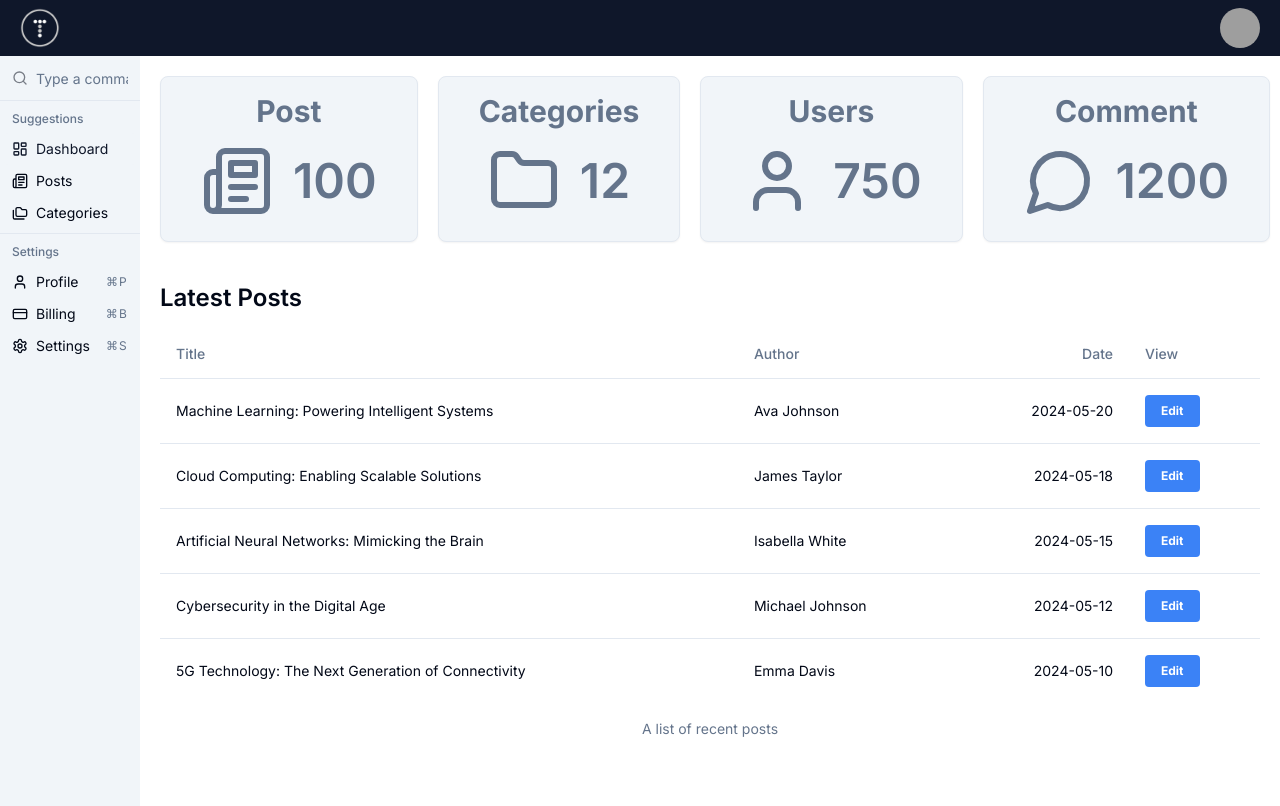
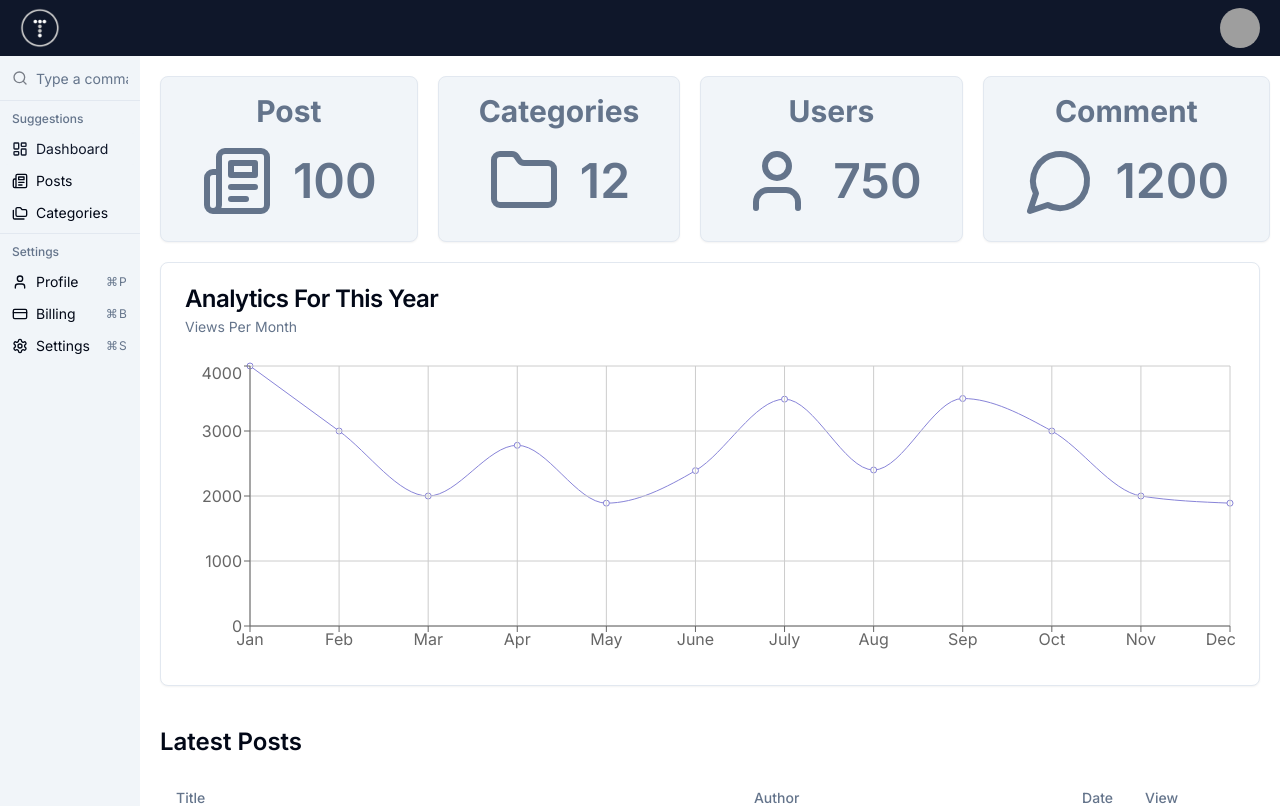
Before and after one commit to smartdriver321/smartpress-ui, a Next.js app: page / in a window 1280 px wide. Shown: the top 806 px of the page. Built offline with nearby package versions, Linux system fonts and the light colour scheme; grey boxes are pictures that could not be loaded.

Commit message:
Analytics Chart & Recharts

```diff
--- a/app/page.tsx
+++ b/app/page.tsx
@@ -2,6 +2,7 @@ import { Folder, MessageCircle, Newspaper, User } from 'lucide-react'
 
 import DashboardCard from '@/components/dashboard/DashboardCard'
 import PostsTable from '@/components/posts/PostsTable'
+import AnalyticsChart from '@/components/dashboard/AnalyticsChart'
 
 export default function Home() {
   return (
@@ -31,6 +32,7 @@ export default function Home() {
           icon={<MessageCircle className='text-slate-500' size={72} />}
         />
       </div>
+      <AnalyticsChart />
       <PostsTable title='Latest Posts' limit={5} />
     </>
   )
--- /dev/null
+++ b/components/dashboard/AnalyticsChart.tsx
@@ -0,0 +1,45 @@
+'use client'
+
+import {
+  LineChart,
+  Line,
+  XAxis,
+  YAxis,
+  CartesianGrid,
+  ResponsiveContainer,
+} from 'recharts'
+
+import data from '@/data/analytics'
+import {
+  Card,
+  CardContent,
+  CardDescription,
+  CardHeader,
+  CardTitle,
+} from '@/components/ui/card'
+
+export default function AnalyticsChart() {
+  return (
+    <>
+      <Card>
+        <CardHeader>
+          <CardTitle>Analytics For This Year</CardTitle>
+          <CardDescription>Views Per Month</CardDescription>
+        </CardHeader>
+
+        <CardContent>
+          <div style={{ width: '100%', height: 300 }}>
+            <ResponsiveContainer>
+              <LineChart width={1100} height={300} data={data}>
+                <Line type='monotone' dataKey='uv' stroke='#8884d8' />
+                <CartesianGrid stroke='#ccc' />
+                <XAxis dataKey='name' />
+                <YAxis />
+              </LineChart>
+            </ResponsiveContainer>
+          </div>
+        </CardContent>
+      </Card>
+    </>
+  )
+}
```
